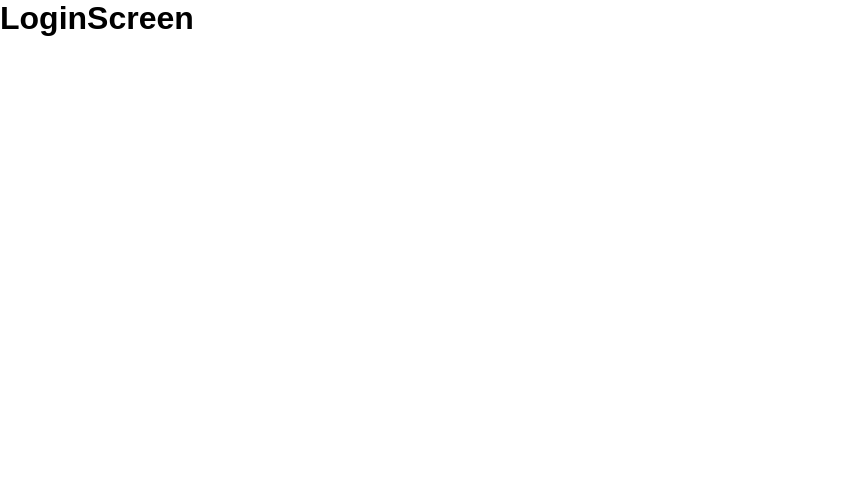
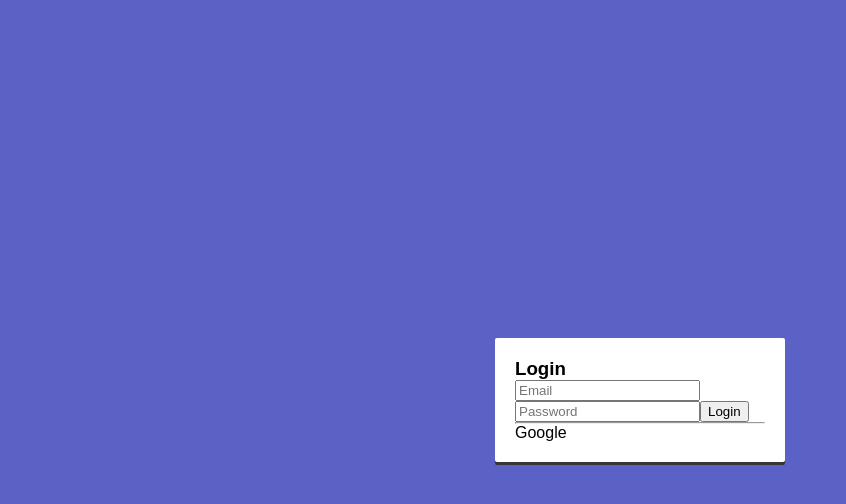
Before and after one commit to raulrobi2018/journal-app, a React app: page /auth/login in a window 1280 px wide. Shown: the whole page, without its empty margins (0-846 px from the left). Built offline with nearby package versions, Linux system fonts and the light colour scheme.

Commit message:
Class 217 - Styling AuthRouter and LoginScreen

```diff
--- a/src/components/auth/LoginScreen.js
+++ b/src/components/auth/LoginScreen.js
@@ -2,8 +2,16 @@ import React from "react";
 
 export const LoginScreen = () => {
     return (
-        <div>
-            <h1>LoginScreen</h1>
-        </div>
+        <>
+            <h3>Login</h3>
+
+            <form>
+                <input type="text" placeholder="Email" name="email" />
+                <input type="password" placeholder="Password" name="password" />
+                <button type="submit">Login</button>
+                <hr />
+                Google
+            </form>
+        </>
     );
 };
--- a/src/routers/AuthRouter.js
+++ b/src/routers/AuthRouter.js
@@ -5,14 +5,22 @@ import {RegisterScreen} from "../components/auth/RegisterScreen";
 
 export const AuthRouter = () => {
     return (
-        <div>
-            <Switch>
-                <Route exact path="/auth/login" component={LoginScreen} />
-                <Route exact path="/auth/register" component={RegisterScreen} />
+        // Se utiliza doble guión bajo para indicar la carpeta donde se encuentra. Es una
+        // convención de Sass
+        <div className="auth__main">
+            <div className="auth__box-container">
+                <Switch>
+                    <Route exact path="/auth/login" component={LoginScreen} />
+                    <Route
+                        exact
+                        path="/auth/register"
+                        component={RegisterScreen}
+                    />
 
-                {/* Si no encuentra ningún path, lo redirige a marvel */}
-                <Redirect to="/auth/login" />
-            </Switch>
+                    {/* Si no encuentra ningún path, lo redirige a marvel */}
+                    <Redirect to="/auth/login" />
+                </Switch>
+            </div>
         </div>
     );
 };
--- /dev/null
+++ b/src/styles/components/_auth.scss
@@ -0,0 +1,17 @@
+.auth__main {
+    align-items: center;
+    background-color: $primary;
+    display: flex;
+    justify-content: center;
+    margin: 0px;
+    height: 100vh;
+    width: 100vw;
+}
+
+.auth__box-container {
+    background-color: white;
+    box-shadow: 0px 3px $dark-gray;
+    border-radius: 2px;
+    padding: 20px;
+    width: 250px;
+}
--- a/src/styles/styles.scss
+++ b/src/styles/styles.scss
@@ -1,9 +1,6 @@
 // No importa que no aparezca el guion bajo, sass lo hace solo cuando existe un partial
 @import './base/settings';
 @import './base/base';
+@import './components/auth';
 
 //components
-
-html, body {
-    background-color: white;
-}
```
